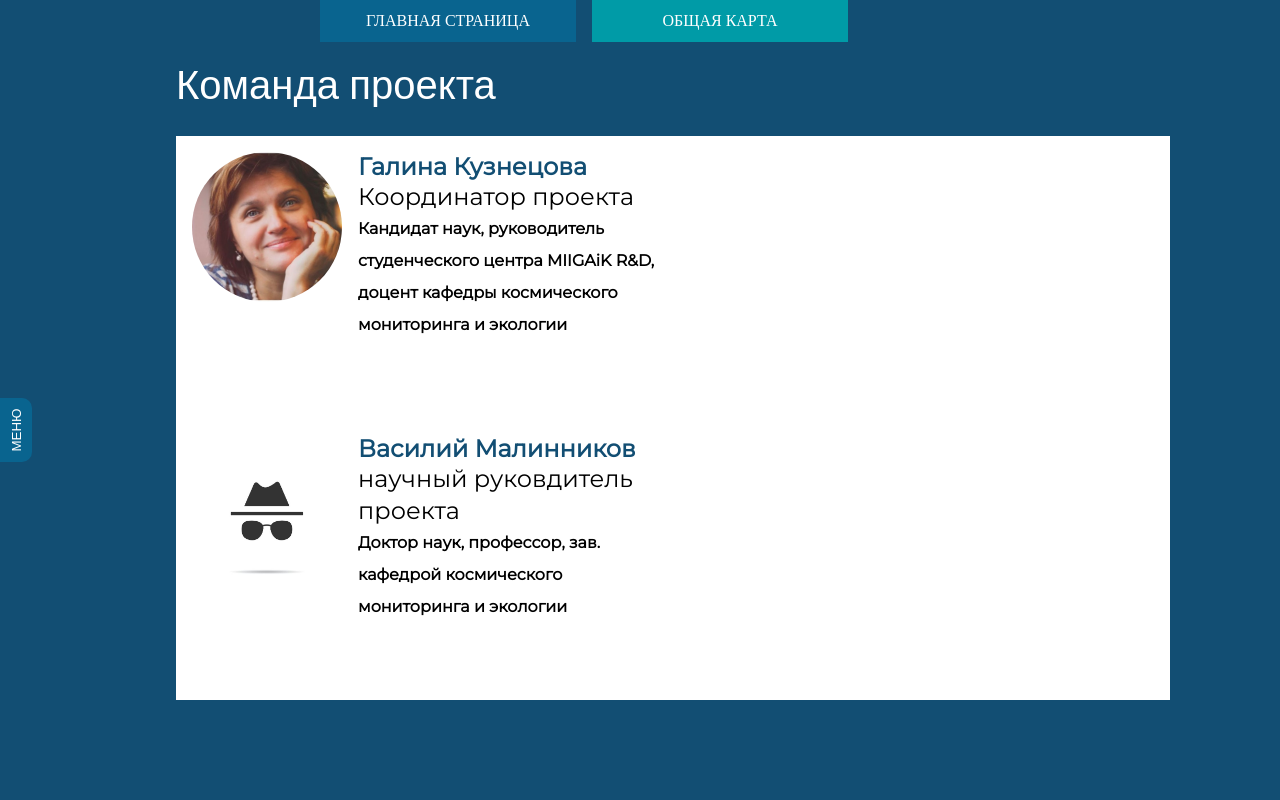
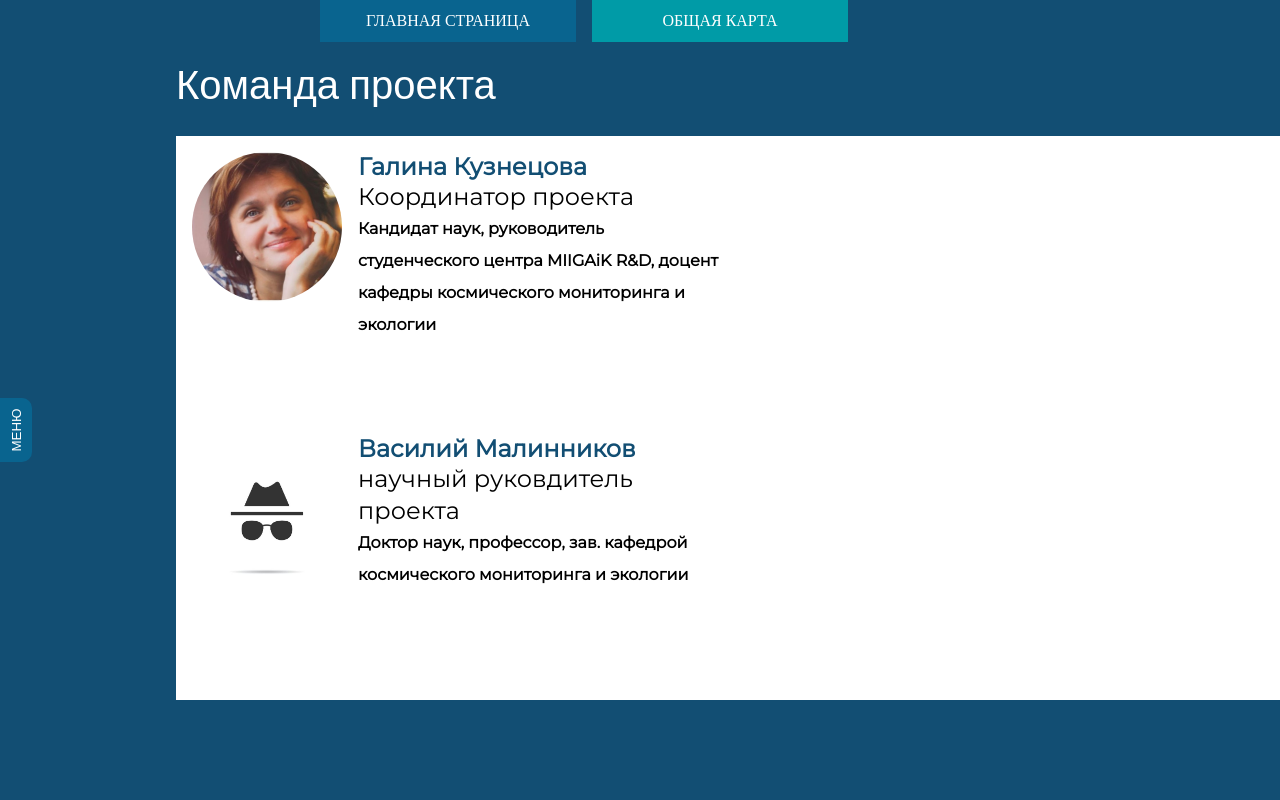
Before and after one commit to MiigaikUI/OKA, a Django app: page /team/ in a window 1280 px wide. Run offline with Django 4.2, Linux system fonts and the light colour scheme; data comes from the database, SQL or seed files in the repository.

Commit message:
Update style.css

```diff
--- a/templates/static/style.css
+++ b/templates/static/style.css
@@ -1,4 +1,4 @@
-    html {
+  html {
         animation: ani 3s;
         font-family: 'Montserrat', sans-serif;
         font-family: 'Open Sans', sans-serif;
@@ -201,6 +201,7 @@
         display: block;
         /* у summary по умолчанию свойство display в значении list-item, потому поддерживается свойство list-style */
         width: 10em;
+
         /* подводка точками или тире часто используется для элементов, с которыми пользователю предлагается взаимодействовать, можно заменить на text-decoration */
         outline-style: none;
         /* удалить обводку при фокусе */
@@ -248,12 +249,10 @@
         color: white;
         font-size: 1.5rem;
         line-height: 2rem;
-        max-width: 90%;
         background-color: white;
         color: #000;
-        overflow-y: scroll;
         font-family: 'Montserrat', sans-serif;
-        max-height: 40rem;
+        height: 100%;
     }
 
     .header {
```
